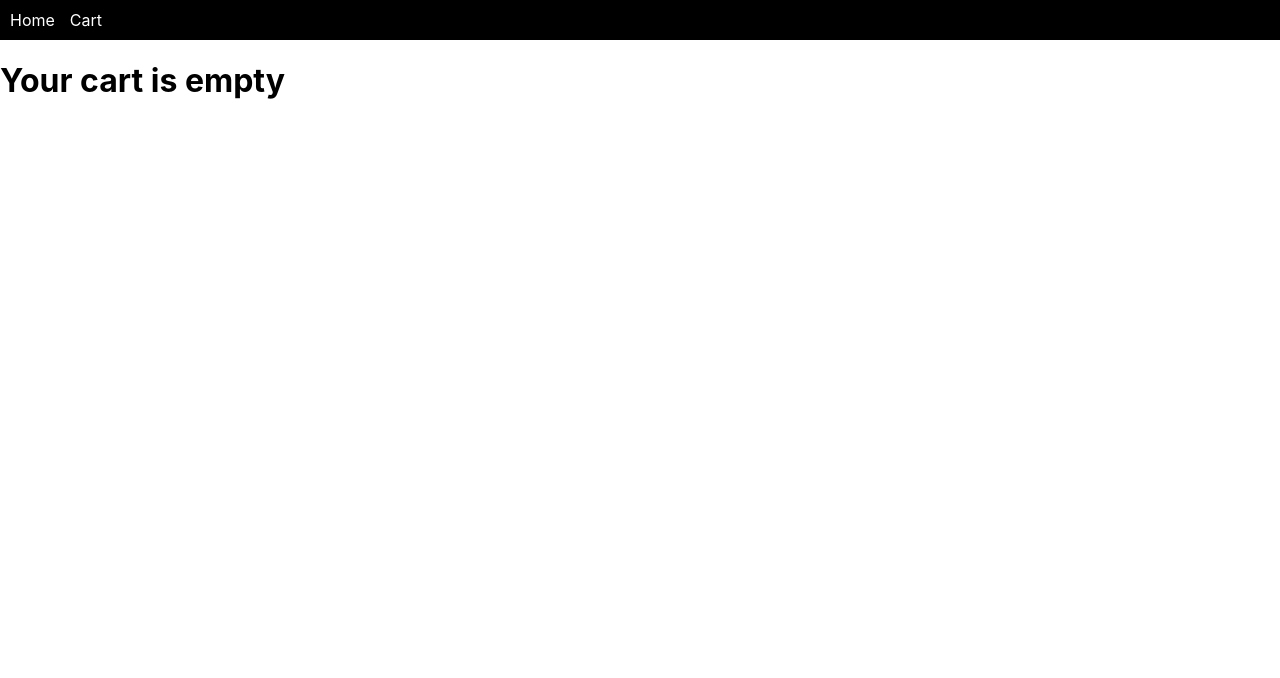
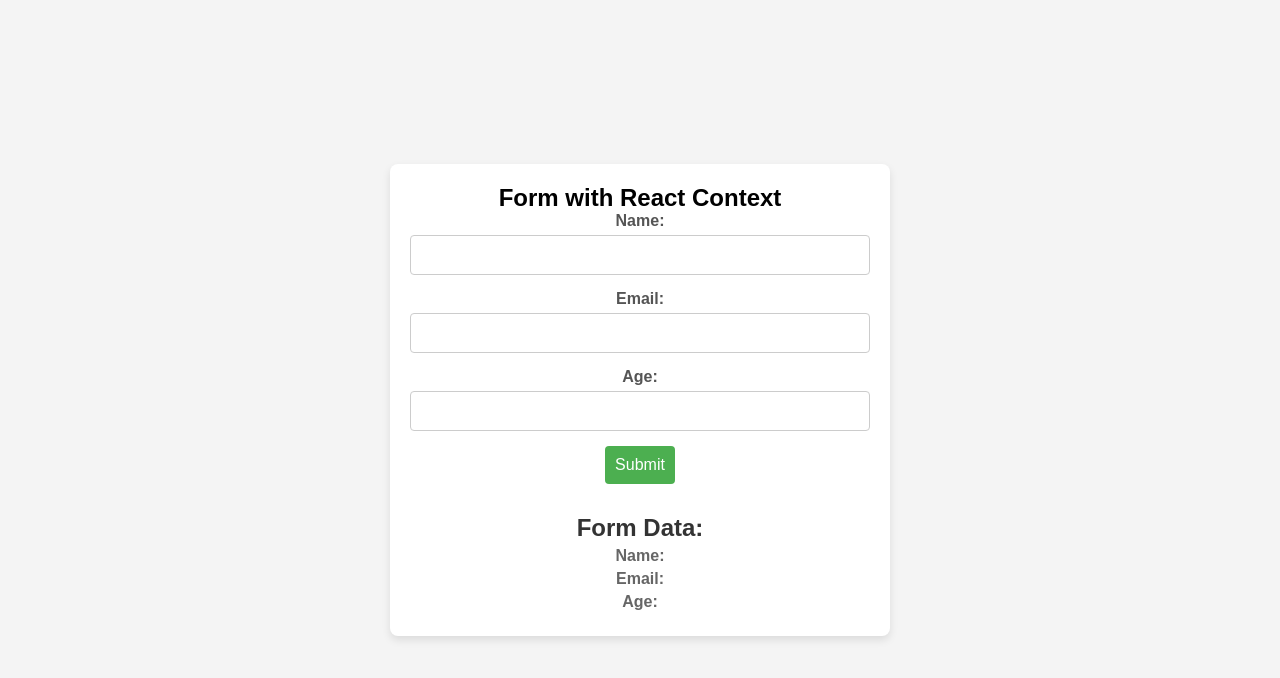
Before and after one commit to Vikas8920/Class-11am-React, a React (Create React App) app: page /cart in a window 1280 px wide. Shown: the top 678 px of the page. Built offline with nearby package versions, Linux system fonts and the light colour scheme; the HTML template or start-up script is replaced by a standard one.

Commit message:
03-03-2025

```diff
--- a/src/App.css
+++ b/src/App.css
@@ -2,22 +2,65 @@
   margin: 0;
   box-sizing: border-box;
 }
-nav{
-  background-color: black;
-}
-nav ul{
+body{
+  font-family: Arial, Helvetica, sans-serif;
+  background-color: #f4f4f4;
+  padding: 0;
   display: flex;
   justify-content: center;
   align-items: center;
-  gap: 30px;
-  list-style: none;
-  padding: 10px;
+  height: 100vh;
 }
-nav ul li a{
-  text-decoration: none;
-  font-size: 25px;
-  color: white;
+.app{
+  text-align: center;
+  width: 500px;
+  margin: 0 auto;
+  padding: 20px;
+  background-color: #ffffff;
+  box-shadow: 0 4px 8px rgba(0, 0, 0, 0.1);
+  border-radius: 8px;
 }
 h1{
-  text-align: center;
+  font-size: 24px;
+  flex-direction: column;
 }
+form div{
+  margin-bottom: 15px;
+}
+label{
+  font-weight: bold;
+  margin-bottom: 5px;
+  display: block;
+  color: #555;
+}
+
+input[type='text'],input[type='email'],input[type='number']{
+  width: 100%;
+  padding: 10px;
+  border: 1px solid #ccc;
+  border-radius: 4px;
+  font-size: 16px;
+}
+button{
+  padding: 10px;
+  background-color: #4caf50;
+  color: white;
+  border: none;
+  border-radius: 4px;
+  cursor: pointer;
+  font-size: 16px;
+}
+
+button:hover{
+  background-color: #45a049;
+}
+.app h2{
+  margin-top: 30px;
+  font-size: #666;
+  color: #333;
+}
+.app p{
+  font-size: 16px;
+  color: #666;
+  margin: 5px 0;
+}
--- a/src/App.js
+++ b/src/App.js
@@ -1,23 +1,20 @@
 import React from 'react'
-import Navbar from './Component/Navbar'
-import {BrowserRouter as Router, Routes, Route } from 'react-router-dom'
-import { CartProvider } from './Context/CartContext'
-import ProductList from './Component/ProductList'
-import Cart from './Component/Cart'
+import { FormProvider } from './Context/FormContext'
+import FormComponent from './Component/FormComponent'
+import DisplayData from './Component/DisplayData'
+import './App.css'
 
 const App = () => {
   return (
-      <Router>
-        <CartProvider>
-          <div>
-            <Navbar />
-            <Routes>
-              <Route path='/' element={<ProductList />} />
-              <Route path='/cart' element={<Cart />} />
-            </Routes>
-          </div>
-        </CartProvider>
-      </Router>
+    <>
+      <FormProvider>
+        <div className='app'>
+          <h1>Form with React Context</h1>
+          <FormComponent/>
+          <DisplayData/>
+        </div>
+      </FormProvider>
+    </>
   )
 }
 
--- a/src/Component/Cart.js
+++ /dev/null
@@ -1,40 +0,0 @@
-import React from 'react'
-import { useCart } from '../Context/CartContext'
-
-const Cart = () => {
-    const {state} = useCart()
-  return (
-    <>
-      <div className='container'>
-        {state.cartItem.length===0?(
-            <h1>Your cart is empty</h1>
-        ): (
-            <table className='table'>
-                <thead>
-                    <tr>
-                        <th>S.No.</th>
-                        <th>Product Image</th>
-                        <th>Product Name</th>
-                        <th>Price</th>
-                        <th>Quantity</th>
-                    </tr>
-                </thead>
-                <tbody>
-                    {state.cartItem.map((item,index)=>(
-                        <tr key={item.id}>
-                            <td>{index+1}</td>
-                            <td><img src={item.thumbnail} alt={item.title} style={{width:'60px', height:'60px'}}/></td>
-                            <td>{item.title}</td>
-                            <td>${item.price}</td>
-                            <td>{item.stock}</td>
-                        </tr>
-                    ))}
-                </tbody>
-            </table>
-        )}
-      </div>
-    </>
-  )
-}
-
-export default Cart
--- /dev/null
+++ b/src/Component/DisplayData.js
@@ -0,0 +1,18 @@
+import React, { useContext } from 'react'
+import { FormContext } from '../Context/FormContext'
+
+const DisplayData = () => {
+    const {formData} = useContext(FormContext)
+  return (
+    <>
+      <div>
+        <h2>Form Data:</h2>
+        <p><strong>Name:</strong>{formData.name}</p>
+        <p><strong>Email:</strong>{formData.email}</p>
+        <p><strong>Age:</strong>{formData.age}</p>
+      </div>
+    </>
+  )
+}
+
+export default DisplayData
--- /dev/null
+++ b/src/Component/FormComponent.js
@@ -0,0 +1,44 @@
+import React, { useContext, useState } from 'react'
+import { FormContext } from '../Context/FormContext'
+
+const FormComponent = () => {
+    const {updateFormData} = useContext(FormContext)
+    const [formState, setFormState] = useState({
+        name:'',
+        email:'',
+        age:''
+    })
+
+    const handleChange = (e) => {
+        const {name, value} = e.target
+        setFormState({
+            ...formState,
+            [name]:value,
+        })
+    }
+    const handleSubmit = (e) =>{
+        e.preventDefault()
+        updateFormData(formState)
+    }
+  return (
+    <>
+      <form onSubmit={handleSubmit}>
+        <div>
+            <label>Name:</label>
+            <input type='text' name='name' value={formState.name} onChange={handleChange}/>
+        </div>
+        <div>
+            <label>Email:</label>
+            <input type='email' name='email' value={formState.email} onChange={handleChange}/>
+        </div>
+        <div>
+            <label>Age:</label>
+            <input type='number' name='age' value={formState.age} onChange={handleChange}/>
+        </div>
+        <button type='submit'>Submit</button>
+      </form>
+    </>
+  )
+}
+
+export default FormComponent
--- a/src/Component/Navbar.js
+++ /dev/null
@@ -1,21 +0,0 @@
-import React from 'react'
-import { Link } from 'react-router-dom'
-
-const Navbar = () => {
-  return (
-    <>
-      <nav style={{backgroundColor:'black', padding:'10px'}}>
-        <ul style={{display:'flex', listStyle:'none', margin:0, padding:0}}>
-            <li style={{marginRight:'15px'}}>
-                <Link style={{color:'white', textDecoration:'none'}} to='/'>Home</Link>
-            </li>
-            <li>
-                <Link style={{color:'white', textDecoration:'none'}} to='/cart'>Cart</Link>
-            </li>
-        </ul>
-      </nav>
-    </>
-  )
-}
-
-export default Navbar
--- a/src/Component/ProductList.js
+++ /dev/null
@@ -1,40 +0,0 @@
-import React, { useEffect, useState } from 'react'
-import { useCart } from '../Context/CartContext'
-
-const ProductList = () => {
-    const {dispatch} = useCart()
-    const [products, setProducts] = useState([])
-
-    useEffect(()=>{
-        fetch('https://dummyjson.com/products')
-        .then((response)=>response.json())
-        .then((data)=>setProducts(data.products))
-        .catch((error)=>console.error('Error fetching products:', error))
-    }, [])
-    const addToCart = (product) =>{
-        dispatch({type:'ADD_TO_CART', payload: product})
-    }
-  return (
-    <>
-      <div className='container'>
-        <div className='row'>
-            {products.map((product)=>(
-                <div key={product.id} className='col-md-4 mb-3'>
-                    <div className='card'>
-                        <img src={product.thumbnail} className='card-img-top' alt={product.title} style={{width:'350px',height:'260px'}}/>
-                        <div className='card-body'>
-                            <h5 className='card-title'>{product.title}</h5>
-                            <p className='card-text'>{product.description}</p>
-                            <p className='card-text'>{product.price}</p>
-                            <button className='btn btn-primary' onClick={()=>addToCart(product)}>Add To Cart</button>
-                        </div>
-                    </div>
-                </div>
-            ))}
-        </div>
-      </div>
-    </>
-  )
-}
-
-export default ProductList
--- a/src/Context/CartContext.js
+++ /dev/null
@@ -1,36 +0,0 @@
-import React, { createContext, useContext, useReducer } from 'react'
-
-const CartContext = createContext()
-
-export const CartProvider = ({children}) => {
-    const initialState = {
-        cartItem : []
-    }
-
-
-    const cartReducer = (state, action) =>{
-        switch(action.type){
-            case "ADD_TO_CART":
-                return{
-                    ...state,
-                    cartItem: [...state.cartItem, action.payload],
-                };
-                default:
-                    return state
-        }
-    }
-
-    const [state, dispatch]  = useReducer(cartReducer, initialState)
-
-    return(
-        <CartContext.Provider value={{state, dispatch}}>
-            {children}
-        </CartContext.Provider>
-    )
-}
-
-
-
-export const useCart = () =>{
-    return useContext(CartContext)
-}
--- /dev/null
+++ b/src/Context/FormContext.js
@@ -0,0 +1,17 @@
+import { createContext, useState } from "react";
+export const FormContext = createContext()
+
+
+export const FormProvider = ({children}) => {
+    const [formData, setFormData] = useState({})
+
+    const updateFormData = (newData) =>{
+      setFormData({...formData, ...newData})
+    }
+
+    return(
+        <FormContext.Provider value={{formData, updateFormData}}>
+            {children}
+        </FormContext.Provider>
+    )
+}
```
